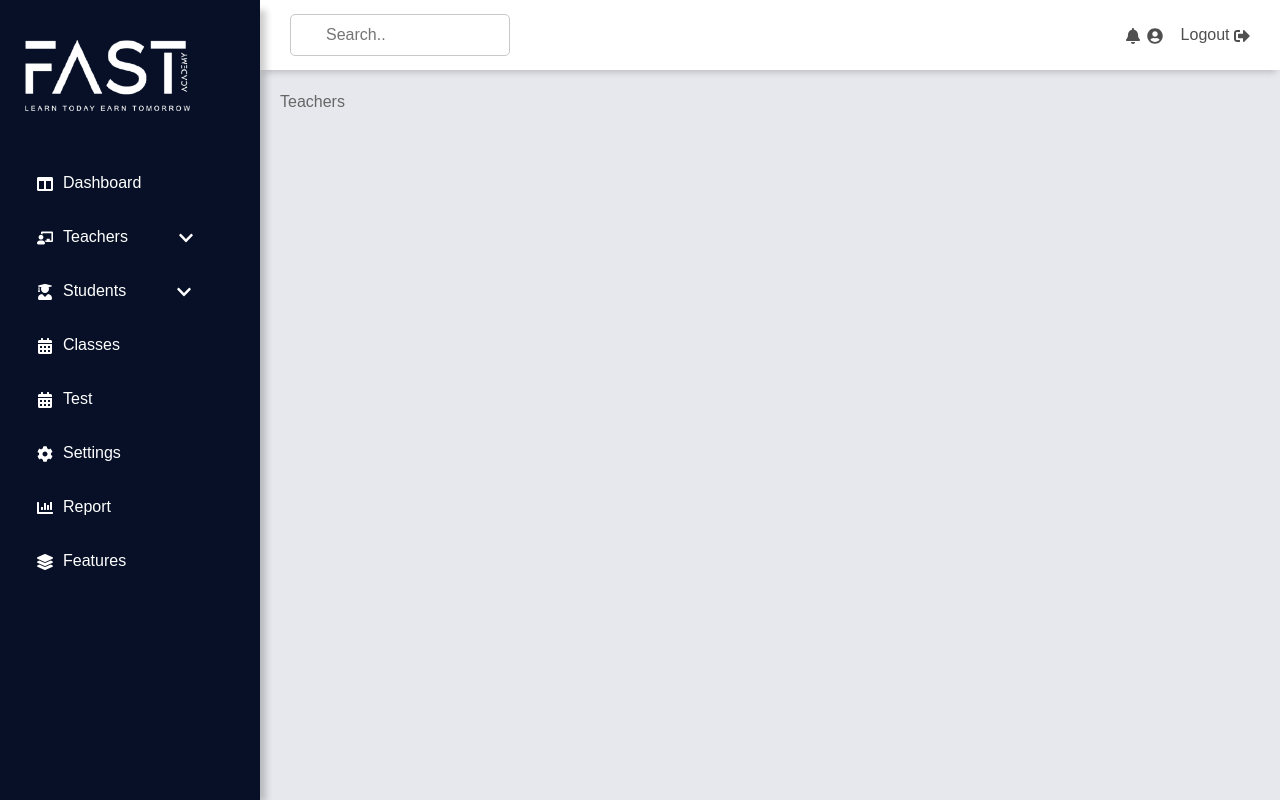
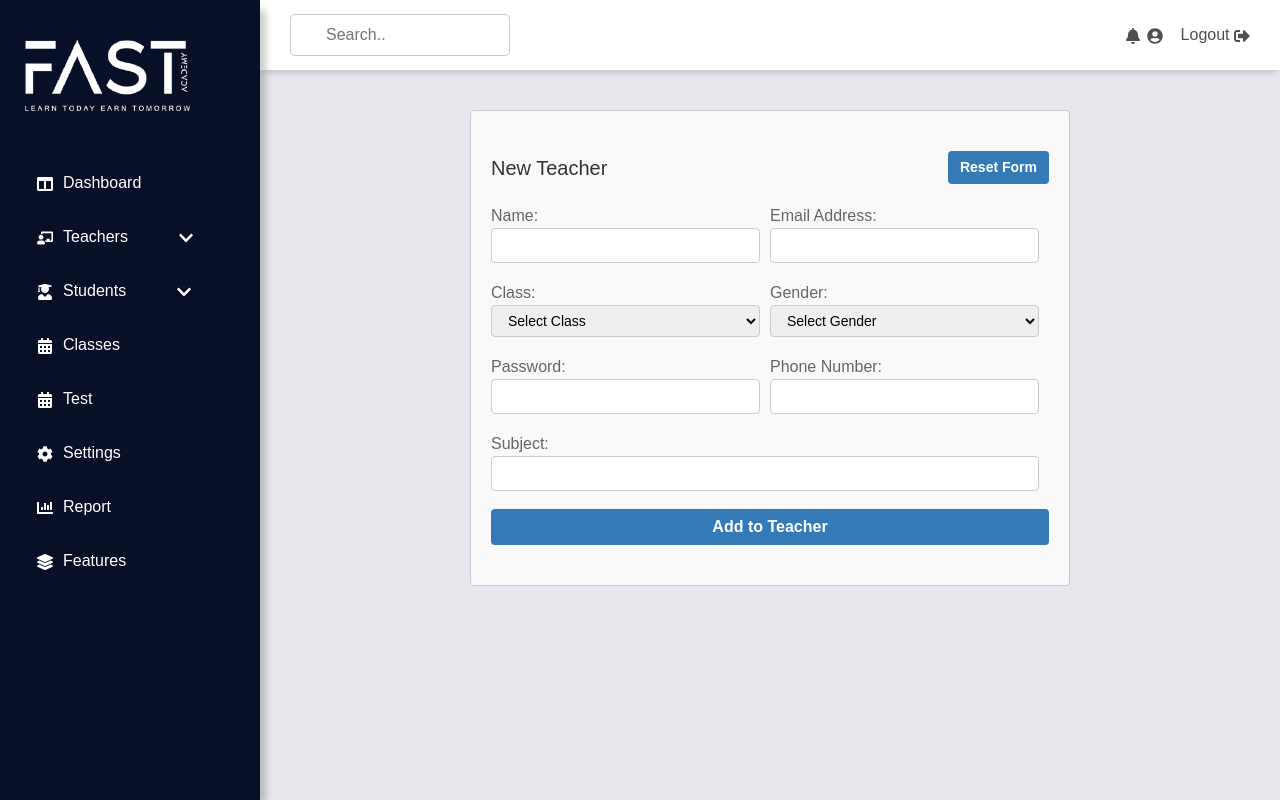
Before and after one commit to Mahaiqbal33/RMS-Front-end, a React (Create React App) app: page /sidebar/teachers in a window 1280 px wide. Built offline with nearby package versions, Linux system fonts and the light colour scheme.

Commit message:
Update  Screen

```diff
--- a/src/App.js
+++ b/src/App.js
@@ -17,6 +17,7 @@ import Loginform from './Screen/Loginform/Loginform';
 import Test from './Screen/Test/Test';
 import 'react-toastify/dist/ReactToastify.css';
 import PrivateRoutes from './Utlits/PrivateRoutes';
+import NewTeacher from './Screen/Teachers/NewTeacher';
 function App() {
   return (
     <div>
@@ -24,7 +25,7 @@ function App() {
     <Route element= {<PrivateRoutes/>}>
     <Route path='sidebar' element={<Sidebar />}>
           <Route index element={<Dashboard />} />
-          <Route path="teachers" element={<Teachers />} ></Route>
+          <Route path="teachers" element={<NewTeacher></NewTeacher>} ></Route>
           <Route path='teacherlist' element={<Teacherlist/>}/>
           <Route path='studentlist' element={<Studentlist/>}/>
           <Route path='test' element={<Test/>}/>
--- a/src/Screen/Loginform/Loginform.js
+++ b/src/Screen/Loginform/Loginform.js
@@ -35,8 +35,8 @@ const LoginForm = observer(() => {
         // Handle successful login response
         if(response.data){
           privateRoutes.token=true;
+          navigate('/sidebar');
         }
-        navigate('/sidebar');
       } catch (error) {
         // Handle login error
         authStore.setError('Invalid credentials. Please try again.');
--- a/src/Screen/Teachers/NewTeacher.js
+++ b/src/Screen/Teachers/NewTeacher.js
@@ -1,11 +1,153 @@
-import React from 'react'
+import React from 'react';
+import { observer } from 'mobx-react';
+import { toJS } from 'mobx';
+import {teacherStore} from '../../Store/TeacherStore'
 
-const NewTeacher = () => {
+
+import axios from 'axios';
+import "./Newteacher.css"
+
+
+const NewTeacher = observer(() => {
+  const handleSubmit = (e) => {
+    e.preventDefault();
+
+    axios
+      .post('https://jsonplaceholder.typicode.com/posts', teacherStore.data)
+      .then((response) => {
+        // Handle API response here
+
+        // Add the new teacher to the store
+        teacherStore.addTeacher();
+        console.log(toJS(teacherStore.teacherData));
+
+
+        teacherStore.resetForm();
+
+      })
+      .catch((error) => {
+        // Handle API error here
+      });
+  };
+
+  const handleRefresh = () => {
+    teacherStore.resetForm();
+  };
+
+  const handleChange = (e) => {
+    const { name, value } = e.target;
+    teacherStore.setData(name, value);
+
+  };
+
   return (
-    <div>
-      NewTeacher
+    <div className="new-teacher">
+      <div className="section-header">
+        <h2>New Teacher</h2>
+        <button className="refresh-btn" onClick={handleRefresh}>
+          Reset Form
+        </button>
+      </div>
+
+      <form className="teacher-form" onSubmit={handleSubmit}>
+        <div className="form-row">
+          <label className="form-label">
+            Name:
+            <input
+              type="text"
+              name="name"
+              className="form-input"
+              value={teacherStore.data.name}
+              onChange={handleChange}
+            />
+          </label>
+
+          <label className="form-label">
+            Email Address:
+            <input
+              type="email"
+              name="email"
+              className="form-input"
+              value={teacherStore.data.email}
+              onChange={handleChange}
+            />
+          </label>
+        </div>
+
+        <div className="form-row">
+          <label className="form-label">
+            Class:
+            <select
+              name="className"
+              className="form-input"
+              value={teacherStore.data.className}
+              onChange={handleChange}
+            >
+              <option value="">Select Class</option>
+              <option value="1st year">1st year</option>
+              <option value="2nd year">2nd year</option>
+            </select>
+          </label>
+
+          <label className="form-label">
+          Gender:
+            <select
+              name="gender"
+              className="form-input"
+              value={teacherStore.data.gender}
+              onChange={handleChange}
+            >
+              <option value="">Select Gender</option>
+              <option value="1st year">male</option>
+              <option value="2nd year">Female</option>
+            </select>
+          </label>
+
+        </div>
+
+        <div className="form-row">
+          <label className="form-label">
+            Password:
+            <input
+              type="password"
+              name="password"
+              className="form-input"
+              value={teacherStore.data.password}
+              onChange={handleChange}
+            />
+          </label>
+
+          <label className="form-label">
+            Phone Number:
+            <input
+              type="text"
+              name="phoneNumber"
+              className="form-input"
+              value={teacherStore.data.phoneNumber}
+              onChange={handleChange}
+            />
+          </label>
+        </div>
+
+        <div className="form-row">
+          <label className="form-label">
+            Subject:
+            <input
+              type="text"
+              name="subject"
+              className="form-input"
+              value={teacherStore.data.subject}
+              onChange={handleChange}
+            />
+          </label>
+        </div>
+
+        <button type="submit" className="submit-btn">
+          Add to Teacher
+        </button>
+      </form>
     </div>
-  )
-}
+  );
+});
 
-export default NewTeacher
+export default NewTeacher;
--- /dev/null
+++ b/src/Screen/Teachers/Newteacher.css
@@ -0,0 +1,69 @@
+.new-teacher {
+    max-width: 600px;
+    margin: 20px auto;
+    padding: 40px 20px;
+    border: 1px solid #ccc;
+    border-radius: 4px;
+    background-color: #f9f9f9;
+  }
+
+  .section-header {
+    display: flex;
+    justify-content: space-between;
+    align-items: center;
+    margin-bottom: 20px;
+  }
+
+  .section-header h2 {
+    margin: 0;
+    font-size: 20px;
+    color: #333;
+  }
+
+  .refresh-btn {
+    padding: 6px 12px;
+    font-size: 14px;
+    font-weight: bold;
+    color: #fff;
+    background-color: #337ab7;
+    border: none;
+    border-radius: 4px;
+    cursor: pointer;
+  }
+
+  .teacher-form {
+    display: flex;
+    flex-direction: column;
+  }
+
+  .form-row {
+    display: flex;
+    justify-content: space-between;
+    margin-bottom: 10px;
+  }
+
+  .form-label {
+    display: flex;
+    flex-direction: column;
+    flex: 1;
+    margin-right: 10px;
+  }
+
+  .form-label input,
+  .form-label select {
+    padding: 6px 12px;
+    font-size: 14px;
+    border: 1px solid #ccc;
+    border-radius: 4px;
+  }
+
+  .submit-btn {
+    padding: 6px 12px;
+    font-size: 16px;
+    font-weight: bold;
+    color: #fff;
+    background-color: #337ab7;
+    border: none;
+    border-radius: 4px;
+    cursor: pointer;
+  }
--- a/src/Screen/Teachers/Teacherlist.js
+++ b/src/Screen/Teachers/Teacherlist.js
@@ -1,11 +1,25 @@
-import React from 'react'
+import React from 'react';
+import { observer } from 'mobx-react';
+import { toJS } from 'mobx';
+import {teacherStore} from '../../Store/TeacherStore'
 
-const Teacherlist = () => {
+
+
+const TeacherList = observer(() => {
+  const teachers = toJS(teacherStore.teacherData);
+  console.log(teachers)
   return (
-    <div>
-      Teacherlist
+    <div className="teacher-list">
+      <h2>Teacher List</h2>
+      <ul>
+        {teachers.map((teacher, index) => (
+          <li key={index}>
+            <strong>Name:</strong> {teacher.name}, <strong>Email:</strong> {teacher.email}
+          </li>
+        ))}
+      </ul>
     </div>
-  )
-}
+  );
+});
 
-export default Teacherlist
+export default TeacherList;
--- /dev/null
+++ b/src/Store/TeacherStore.js
@@ -0,0 +1,51 @@
+import { makeObservable, observable, action } from 'mobx';
+
+class TeacherStore {
+  data = {
+    name: '',
+    email: '',
+    className: '',
+    gender: '',
+    password: '',
+    phoneNumber: '',
+    subject: '',
+    designation: '',
+  };
+
+  teacherData = [];
+
+  constructor() {
+    makeObservable(this, {
+      data: observable,
+      teacherData: observable,
+      resetForm: action,
+      setData: action,
+      addTeacher: action,
+    });
+  }
+
+  resetForm() {
+    this.data = {
+      name: '',
+      email: '',
+      className: '',
+      gender: '',
+      password: '',
+      phoneNumber: '',
+      subject: '',
+      designation: '',
+    };
+  }
+
+  setData(name, value) {
+    this.data[name] = value;
+  }
+
+  addTeacher() {
+    const newTeacher = { ...this.data }; // Create a new object with current data values
+    this.teacherData.push(newTeacher);
+  }
+}
+
+
+export const teacherStore = new TeacherStore();
```
Also changed, not shown: src/Screen/Teachers/TeacherList.css (added, +52 -0 lines).
